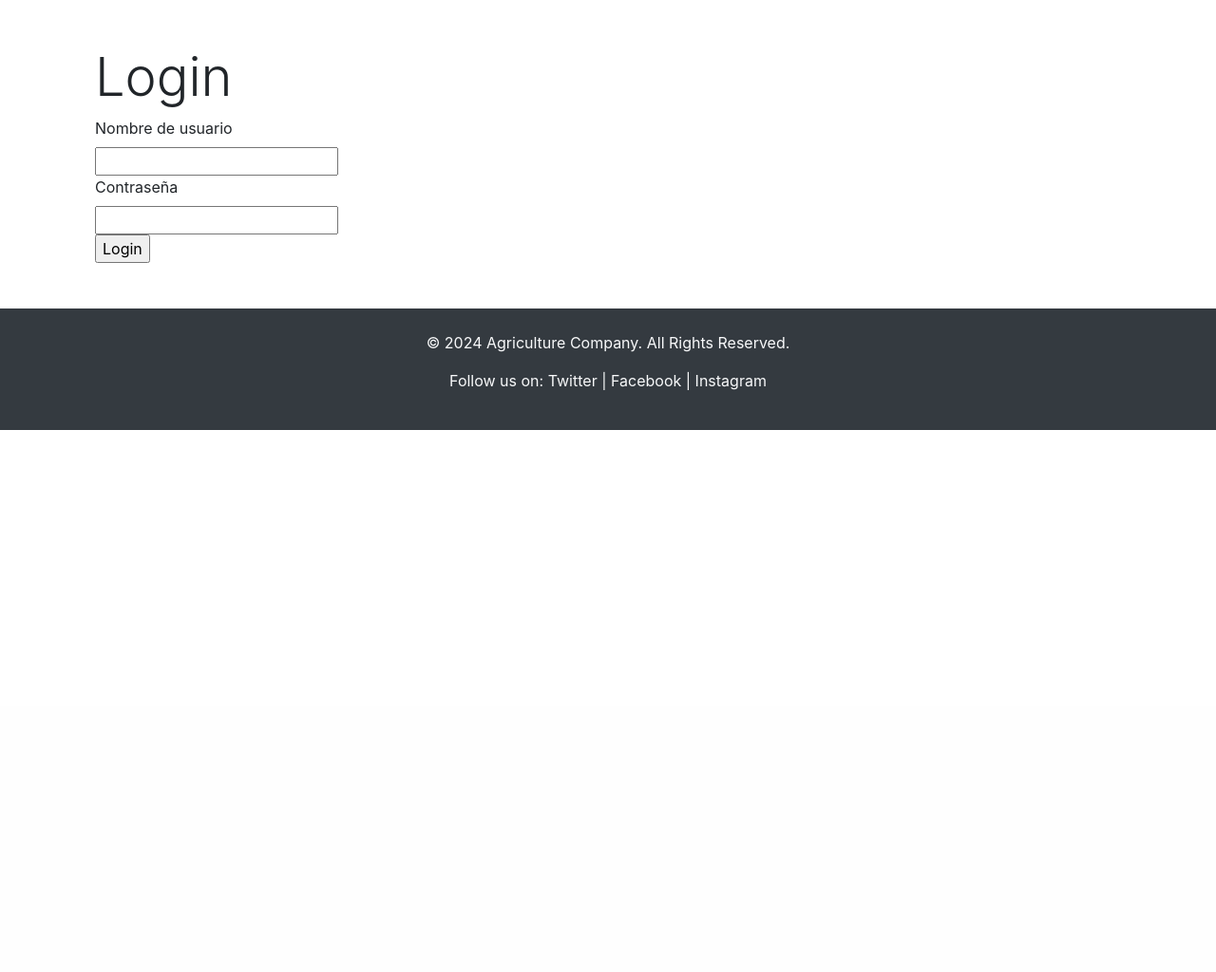
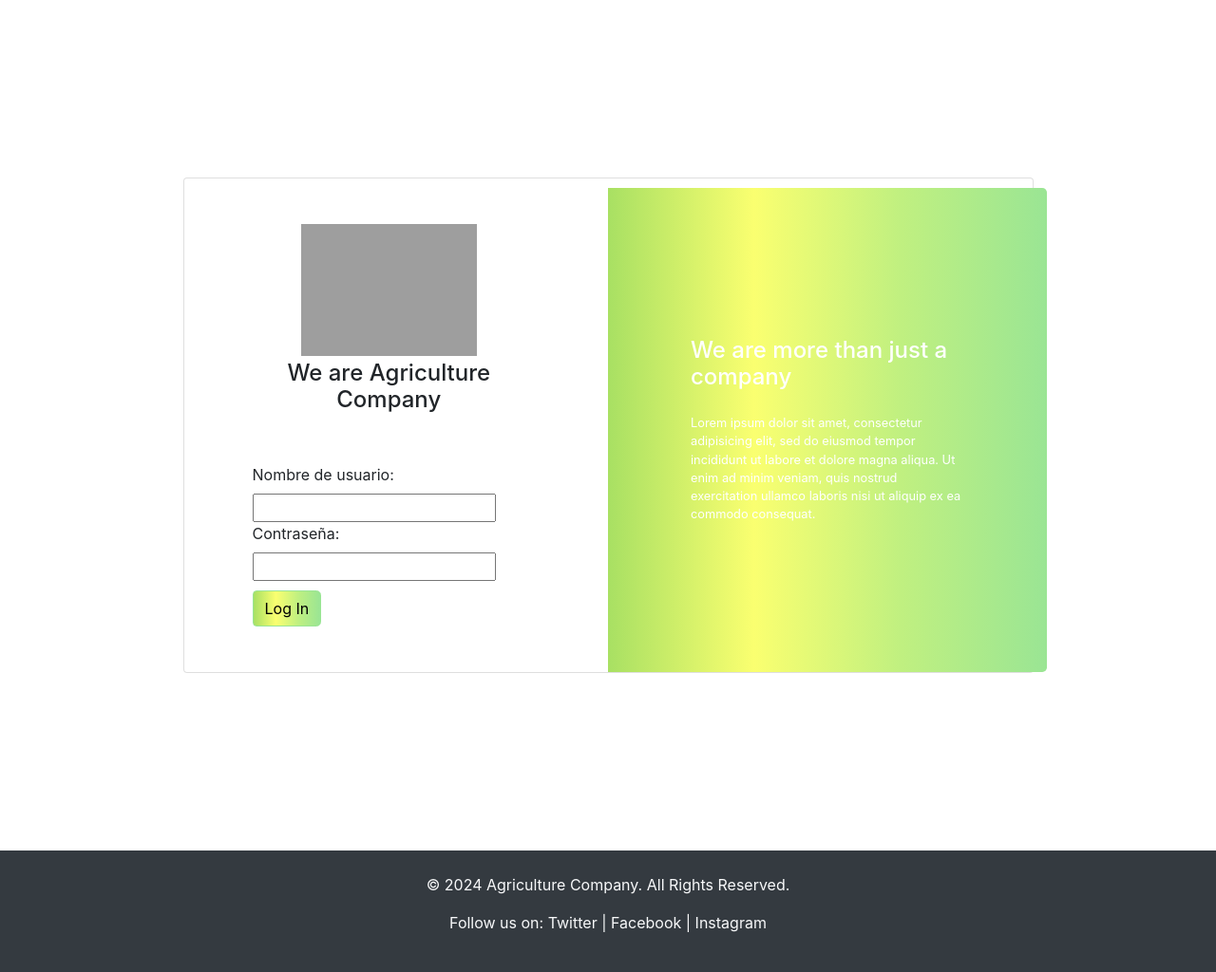
Before and after one commit to ISCOUTB/AG-AgricultureCompany, a FastAPI app: page /login in a window 1280 px wide. Shown: the part 56-1080 px from the top of the page at 95% size. Before the commit the page ends 509 px from the top, so only its background shows below. Run offline with FastAPI, Linux system fonts and the light colour scheme; some libraries are stand-ins or nearby versions; grey boxes are pictures that could not be loaded.

Commit message:
login.html

```diff
--- a/app/styles/login.css
+++ b/app/styles/login.css
@@ -3,10 +3,14 @@
 background: #fccb90;
 
 /* Chrome 10-25, Safari 5.1-6 */
-background: -webkit-linear-gradient(to right, #ee7724, #d8363a, #dd3675, #b44593);
+background: -webkit-linear-gradient(to right, #a8e063, #faff70, #c0f080, #9ae594);
 
 /* W3C, IE 10+/ ge, Firefox 16+, Chrome 26+, Opera 12+, Safari 7+ */
-background: linear-gradient(to right, #ee7724, #d8363a, #dd3675, #b44593);
+background: linear-gradient(to right, #a8e063, #faff70, #c0f080, #9ae594);
+
+    margin-top: 10px;
+    color: black;
+    border-color: #9ae594;
 }
 
 @media (min-width: 768px) {
--- a/app/templates/login.html
+++ b/app/templates/login.html
@@ -1,31 +1,52 @@
 {% extends "base.html" %}
 
 {% block page_content %}
+<section class="h-100 gradient-form">
+  <div class="container py-5 h-100">
+    <div class="row d-flex justify-content-center align-items-center h-100">
+      <div class="col-xl-10">
+        <div class="card rounded-3 text-black">
+          <div class="row g-0">
+            <div class="col-lg-6">
+              <div class="card-body p-md-5 mx-md-4">
 
+                <div class="text-center">
+                  <img src="https://img.freepik.com/vector-premium/agricultura-logo-e-marca-simbolo-diseno-grafico-minimalista-logo_67323-367.jpg"
+                    style="width: 185px;" alt="logo">
+                  <h4 class="mt-1 mb-5 pb-1">We are Agriculture Company</h4>
+                </div>
 
-<div class="container">
-    <div class="row">
-        <div class="col-lg-12">
-            <h1 class="display-4">Login</h1>
-            <form method="POST">
+<form method="POST">
                 <div class="username">
-                    <label>Nombre de usuario</label> <br>
+                    <label>Nombre de usuario:</label> <br>
                     <input type="text" required>
                 </div>
 
                 <div class="contrasena">
                     <meta charset="UTF-8" />
-                    <label>Contraseña</label> <br>
+                    <label>Contraseña:</label> <br>
                     <input type="password" required>
                 </div>
 
                 <div>
-                    <input type="submit" value="Login">
+                    <button type="submit" value="Login" class="btn gradient-custom-2">Log In</button>
                 </div>
             </form>
+
+              </div>
+            </div>
+            <div class="col-lg-6 d-flex align-items-center gradient-custom-2">
+              <div class="text-white px-3 py-4 p-md-5 mx-md-4">
+                <h4 class="mb-4">We are more than just a company</h4>
+                <p class="small mb-0">Lorem ipsum dolor sit amet, consectetur adipisicing elit, sed do eiusmod
+                  tempor incididunt ut labore et dolore magna aliqua. Ut enim ad minim veniam, quis nostrud
+                  exercitation ullamco laboris nisi ut aliquip ex ea commodo consequat.</p>
+              </div>
+            </div>
+          </div>
         </div>
+      </div>
     </div>
-
-
-</div>
+  </div>
+</section>
 {% endblock %}
```
Also changed, not shown: docker-compose.yml (+10 -0 lines).
